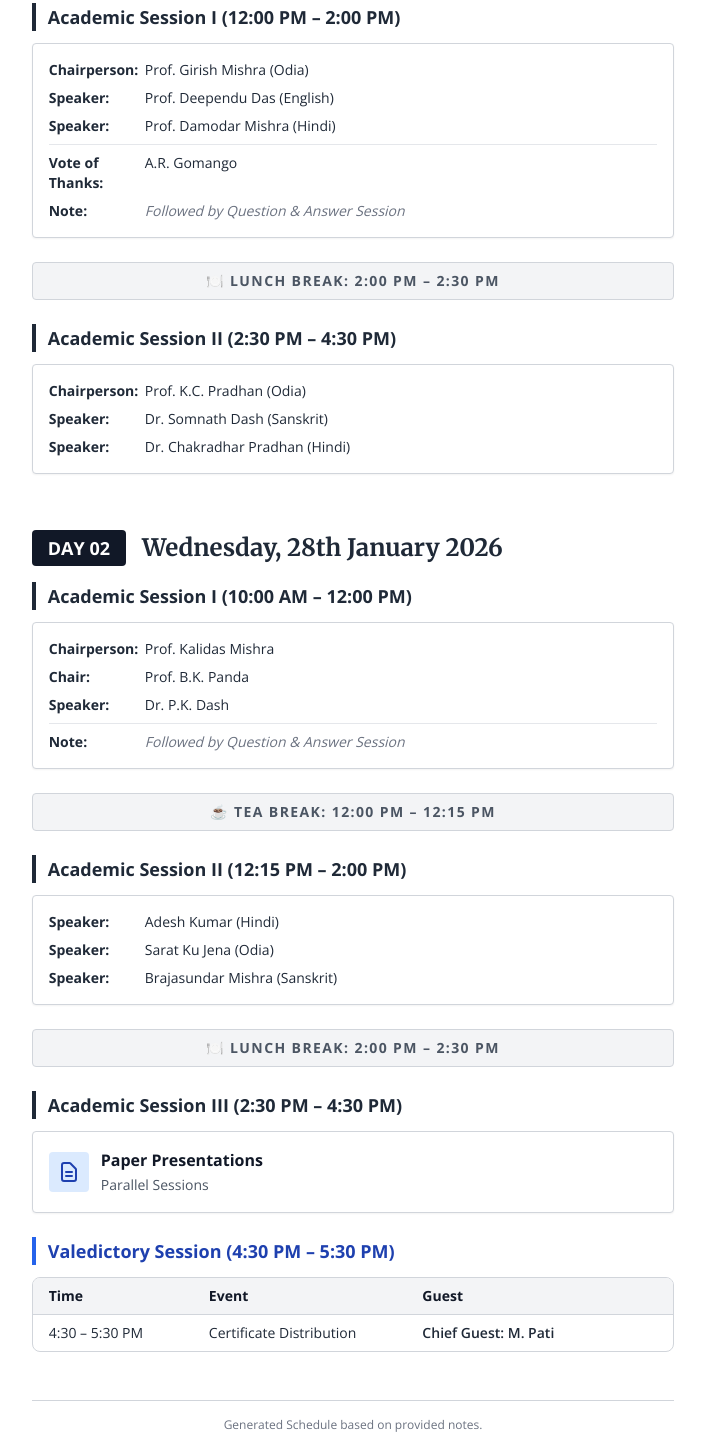
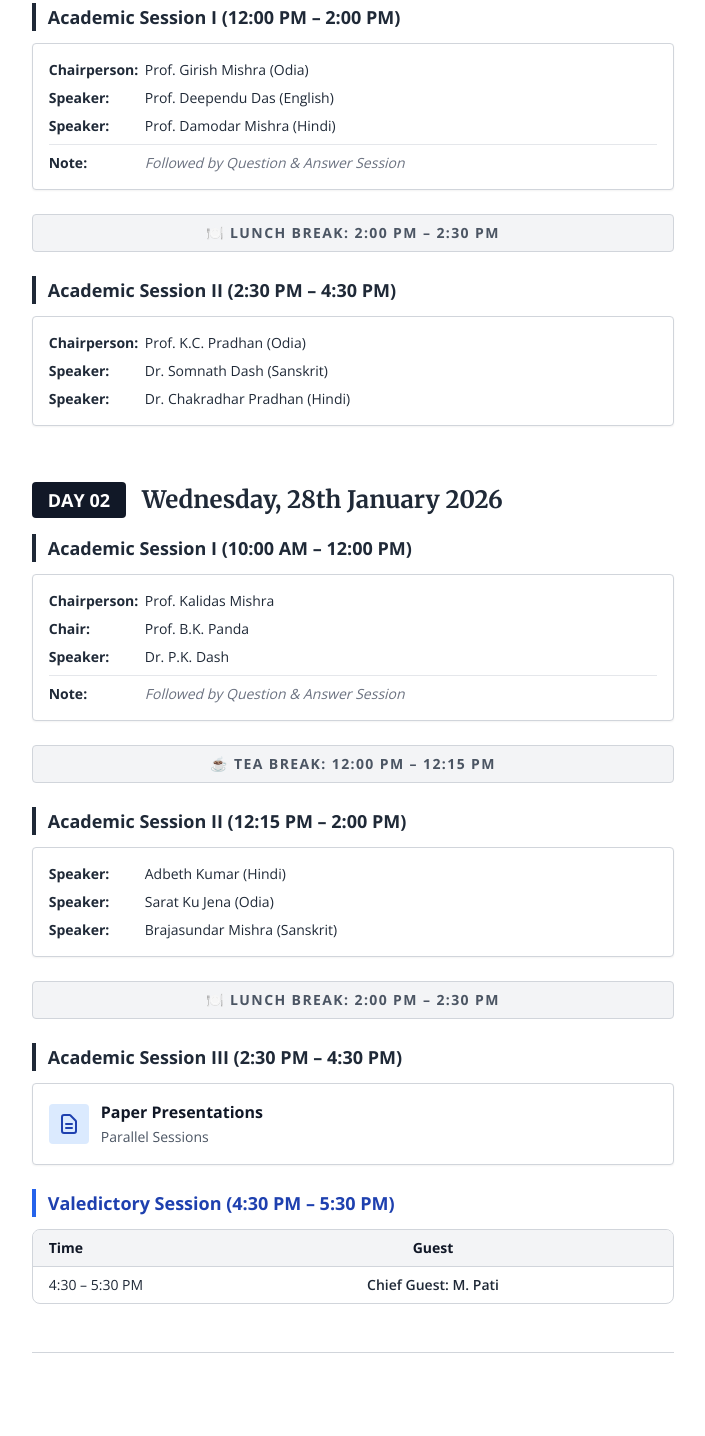
Before and after one commit to Aakash-Khamari/Conference-Schedule, a plain HTML site: page index.html in a window 1280 px wide. Shown: the part 914-2350 px from the top of the page, without its empty margins (287-992 px from the left). Drawn offline with nearby package versions, Linux system fonts and the light colour scheme.

Commit message:
first commit

```diff
--- a/index.html
+++ b/index.html
@@ -159,8 +159,7 @@
                         <li class="flex"><span class="font-bold w-24">Chairperson:</span> <span>Prof. Girish Mishra (Odia)</span></li>
                         <li class="flex"><span class="font-bold w-24">Speaker:</span> <span>Prof. Deependu Das (English)</span></li>
                         <li class="flex"><span class="font-bold w-24">Speaker:</span> <span>Prof. Damodar Mishra (Hindi)</span></li>
-                        <li class="flex mt-2 pt-2 border-t border-gray-200"><span class="font-bold w-24">Vote of Thanks:</span> <span>A.R. Gomango</span></li>
-                        <li class="flex"><span class="font-bold w-24">Note:</span> <span class="italic text-gray-500">Followed by Question & Answer Session</span></li>
+                        <li class="flex mt-2 pt-2 border-t border-gray-200"><span class="font-bold w-24">Note:</span> <span class="italic text-gray-500">Followed by Question & Answer Session</span></li>
                     </ul>
                 </div>
             </div>
@@ -216,7 +215,7 @@
                 <h4 class="text-lg font-bold border-l-4 border-gray-800 pl-3 mb-3">Academic Session II (12:15 PM – 2:00 PM)</h4>
                 <div class="bg-white border border-gray-300 rounded p-4 shadow-sm">
                     <ul class="space-y-2 text-sm">
-                        <li class="flex"><span class="font-bold w-24">Speaker:</span> <span>Adesh Kumar (Hindi)</span></li>
+                        <li class="flex"><span class="font-bold w-24">Speaker:</span> <span>Adbeth Kumar (Hindi)</span></li>
                         <li class="flex"><span class="font-bold w-24">Speaker:</span> <span>Sarat Ku Jena (Odia)</span></li>
                         <li class="flex"><span class="font-bold w-24">Speaker:</span> <span>Brajasundar Mishra (Sanskrit)</span></li>
                     </ul>
@@ -252,15 +251,13 @@
                         <thead class="bg-gray-100 text-gray-900 font-semibold border-b border-gray-300">
                             <tr>
                                 <th class="py-2 px-4 w-1/4">Time</th>
-                                <th class="py-2 px-4 w-1/3">Event</th>
-                                <th class="py-2 px-4">Guest</th>
+                                <th class="py-2 px-4 colspan="2" style="text-align: center;">Guest</th>
                             </tr>
                         </thead>
                         <tbody class="divide-y divide-gray-200">
                             <tr>
                                 <td class="py-2 px-4 font-medium">4:30 – 5:30 PM</td>
-                                <td class="py-2 px-4">Certificate Distribution</td>
-                                <td class="py-2 px-4 font-semibold">Chief Guest: M. Pati</td>
+                                <td class="py-2 px-4 font-semibold" colspan="2" style="text-align: center;">Chief Guest: M. Pati</td>
                             </tr>
                         </tbody>
                     </table>
@@ -270,7 +267,7 @@
 
         <!-- Footer -->
         <footer class="mt-12 text-center text-xs text-gray-500 border-t border-gray-300 pt-4">
-            <p>Generated Schedule based on provided notes.</p>
+
         </footer>
 
     </div>
```
